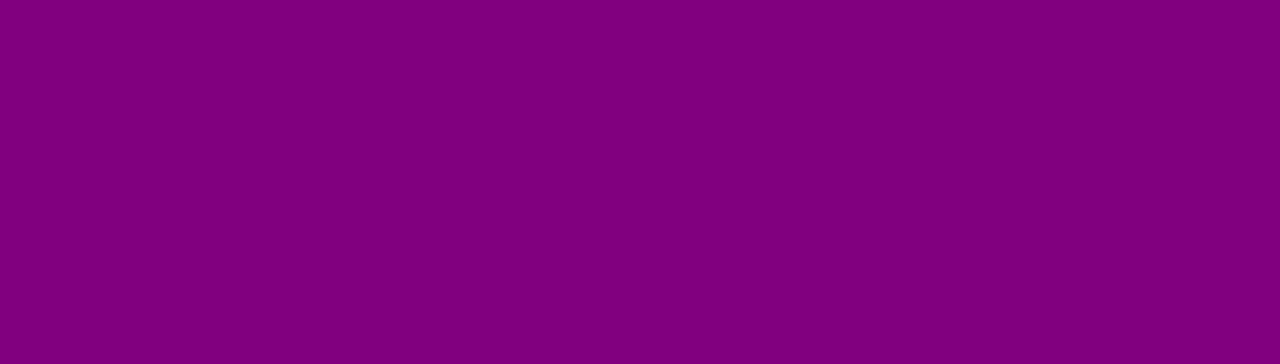
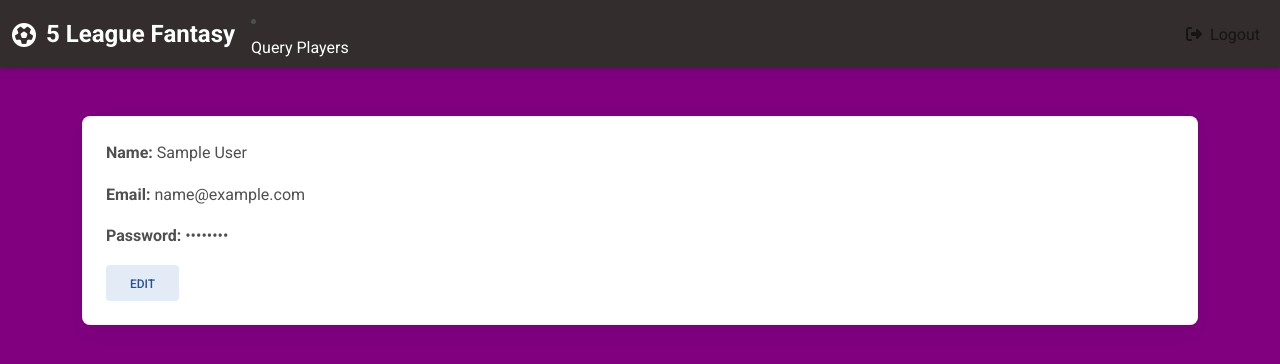
Before and after one commit to JamesDarby345/5LeagueFantasy, a React (Create React App) app in the folder 5leaguefantasyfrontend/: page /account in a window 1280 px wide. Before the commit this address had no page. Shown: the top 364 px of the page. Built offline with nearby package versions, Linux system fonts and the light colour scheme; sample sign-in values are in the browser's storage.

Commit message:
Implemented account page and navigation bar

```diff
--- a/5leaguefantasyfrontend/src/App.js
+++ b/5leaguefantasyfrontend/src/App.js
@@ -2,6 +2,7 @@ import logo from './logo.svg';
 import './App.css';
 import Login from './components/Login';
 import QueryPlayers from './components/playerQuery/QueryPlayers';
+import AccountInfo from './components/manager/AccountInfo';
 import {BrowserRouter, Routes, Route} from "react-router-dom"
 function App() {
   return (
@@ -9,6 +10,7 @@ function App() {
       <Routes>
         <Route path="/" element = {<Login />}></Route>
         <Route path="/queryPlayers" element = {<QueryPlayers />}></Route>
+        <Route path="/account" element = {<AccountInfo />}></Route>
       </Routes>
     </BrowserRouter>
   );
--- a/5leaguefantasyfrontend/src/components/Login.js
+++ b/5leaguefantasyfrontend/src/components/Login.js
@@ -35,6 +35,7 @@ function Login() {
     },
   });
 
+
   const handleLogin = async (e) => {
     e.preventDefault(); // Prevent default form submission behavior
 
@@ -42,8 +43,8 @@ function Login() {
       const response = await API.get('/managers/login/' + username + '/' + password);
       console.log(response.data);
       localStorage.setItem("userData", JSON.stringify(response.data));
-
-      navigate("/queryPlayers");
+      navigate("/account") // use as reference to make landing page AKA home page
+      // navigate("/queryPlayers");
       // Here, you could redirect the user to another page or save the login info (e.g., token) as needed
     } catch (error) {
       if (error.response) {
--- /dev/null
+++ b/5leaguefantasyfrontend/src/components/manager/AccountInfo.js
@@ -0,0 +1,113 @@
+import React, { useState, useEffect } from 'react';
+import { MDBBtn, MDBContainer, MDBCard, MDBCardBody, MDBNavbar, MDBNavbarBrand, MDBNavbarItem, MDBNavbarLink, MDBNavbarNav, MDBIcon } from 'mdb-react-ui-kit';
+import { useNavigate } from 'react-router-dom'; // Assuming you're using react-router-dom for navigation
+
+function AccountInfo() {
+    const [isEditing, setIsEditing] = useState(false);
+    const [formData, setFormData] = useState(() => {
+        const storedData = localStorage.getItem("userData");
+        return storedData ? JSON.parse(storedData) : null; // Set to null if userData is missing
+    });
+
+    const [error, setError] = useState('');
+
+    const navigate = useNavigate(); // For redirecting the user
+
+    useEffect(() => {
+        // Check if formData is null (which means userData was missing or default data would have been used)
+        if (!formData) {
+            // Simulate throwing a 401 unauthorized error
+            setError('Unauthorized access. Default data cannot be used.');
+            // Optionally, redirect the user to a login page or show an error message
+            navigate('/'); // Change '/login' to your actual login route
+        }
+    }, [formData, navigate]);
+
+    const handleLogout = () => {
+        localStorage.removeItem("userData"); // Clear userData from localStorage
+        navigate('/'); // Redirect to login page or home page after logout
+    };
+
+    const handleEdit = () => setIsEditing(true);
+
+    const handleSave = () => setIsEditing(false);
+
+    const handleChange = (event) => {
+        const { name, value } = event.target;
+        setFormData((prevFormData) => ({
+            ...prevFormData,
+            [name]: value,
+        }));
+    };
+
+
+
+    return (
+        <>
+            <MDBNavbar expand='lg' light bgColor='dark'>
+                <MDBContainer fluid>
+                    <MDBNavbarBrand href='/' style={{ color: "#fff", fontWeight: "bold", fontSize: "24px" }}>
+                        <MDBIcon fas icon="futbol" style={{ marginRight: "10px" }} />
+                        5 League Fantasy
+                    </MDBNavbarBrand>
+                    <MDBNavbarItem>
+                        <MDBNavbarLink active aria-current='page' href='#!' style={{ color: "#fff"}} onClick={navigate('/queryPlayers')
+                        }>
+                            Query Players
+                        </MDBNavbarLink>
+                    </MDBNavbarItem>
+                    <MDBNavbarNav right fullWidth={false} className="mb-2 mb-lg-0">
+                        <MDBNavbarItem>
+
+                            <MDBNavbarLink href='#!' onClick={handleLogout}>
+                                <MDBIcon fas icon="sign-out-alt" className="me-2" />
+                                Logout
+                            </MDBNavbarLink>
+
+                        </MDBNavbarItem>
+                    </MDBNavbarNav>
+                </MDBContainer>
+            </MDBNavbar>
+
+            <MDBContainer className="my-5">
+                <MDBCard>
+                    <MDBCardBody>
+                        {formData ? (
+                            <>
+                                {isEditing ? (
+                                    <>
+                                        <div className="mb-3">
+                                            <label className="form-label">Name</label>
+                                            <input type="text" name="name" value={formData.name} onChange={handleChange} className="form-control" />
+                                        </div>
+                                        <div className="mb-3">
+                                            <label className="form-label">Email</label>
+                                            <input type="email" name="email" value={formData.email} onChange={handleChange} className="form-control" />
+                                        </div>
+                                        <div className="mb-3">
+                                            <label className="form-label">Password</label>
+                                            <input type="password" name="password" value={formData.password} onChange={handleChange} className="form-control" />
+                                        </div>
+                                        <MDBBtn onClick={handleSave} className="btn btn-primary">Save</MDBBtn>
+                                    </>
+                                ) : (
+                                    <>
+                                        <p><strong>Name:</strong> {formData.name}</p>
+                                        <p><strong>Email:</strong> {formData.email}</p>
+                                        <p><strong>Password:</strong> ••••••••</p>
+                                        <MDBBtn onClick={handleEdit} className="btn btn-secondary">Edit</MDBBtn>
+                                    </>
+                                )}
+                            </>
+                        ) : (
+                            <div>"401 unauthorized"</div>
+                        )}
+                    </MDBCardBody>
+                </MDBCard>
+            </MDBContainer>
+        </>
+    );
+}
+
+
+export default AccountInfo;
--- a/5leaguefantasyfrontend/src/components/playerQuery/QueryPlayers.js
+++ b/5leaguefantasyfrontend/src/components/playerQuery/QueryPlayers.js
@@ -1,4 +1,7 @@
 import React, { useEffect, useState } from 'react';
+import {MDBNavbar, MDBNavbarBrand, MDBNavbarItem, MDBNavbarLink, MDBNavbarNav} from 'mdb-react-ui-kit';
+import { useNavigate } from 'react-router-dom';
+
 import * as apis from './helper/playerQueryAPI';
 import {
   MDBBtn,
@@ -14,6 +17,26 @@ import {
 import PlayerCard from './helper/PlayerCard';
 
 function QueryPlayers() {
+  const [formData, setFormData] = useState(() => {
+    const storedData = localStorage.getItem("userData");
+    return storedData ? JSON.parse(storedData) : null;
+  });
+
+  const [error, setError] = useState('');
+
+  const navigate = useNavigate()
+
+  useEffect(() => {
+    if (!formData) {
+        setError('Unauthorized access. Default data cannot be used.');
+        navigate('/'); // Change '/login' to your actual login route
+    }
+  }, [formData, navigate]);
+
+  const handleLogout = () => {
+    localStorage.removeItem("userData"); // Clear userData from localStorage
+    navigate('/'); // Redirect to login page or home page after logout
+  };
 
   const st = {
     BY_NAME: 1,
@@ -151,7 +174,25 @@ function QueryPlayers() {
   }
 
   return (
+    <>
+                <MDBNavbar expand='lg' light bgColor='dark'>
+                <MDBContainer fluid>
+                <MDBNavbarBrand href='/' style={{ color: "#fff", fontWeight: "bold", fontSize: "24px" }}>
+                        <MDBIcon fas icon="futbol" style={{ marginRight: "10px" }} />
+                        5 League Fantasy
+                    </MDBNavbarBrand>
+                    <MDBNavbarNav right fullWidth={false} className="mb-2 mb-lg-0">
+                        <MDBNavbarItem>
+                            <MDBNavbarLink href='#!' onClick={handleLogout}>
+                                <MDBIcon fas icon="sign-out-alt" className="me-2" />
+                                Logout
+                            </MDBNavbarLink>
+                        </MDBNavbarItem>
+                    </MDBNavbarNav>
+                </MDBContainer>
+            </MDBNavbar>
     <div>
+
       <MDBContainer className="Container">
         <MDBCard>
           <MDBCardBody>
@@ -328,6 +369,7 @@ function QueryPlayers() {
         }
       </style>
     </div>
+    </>
   )
 }
 
```
Also changed, not shown: 2 other files (tests, documents, lock files or other folders).
